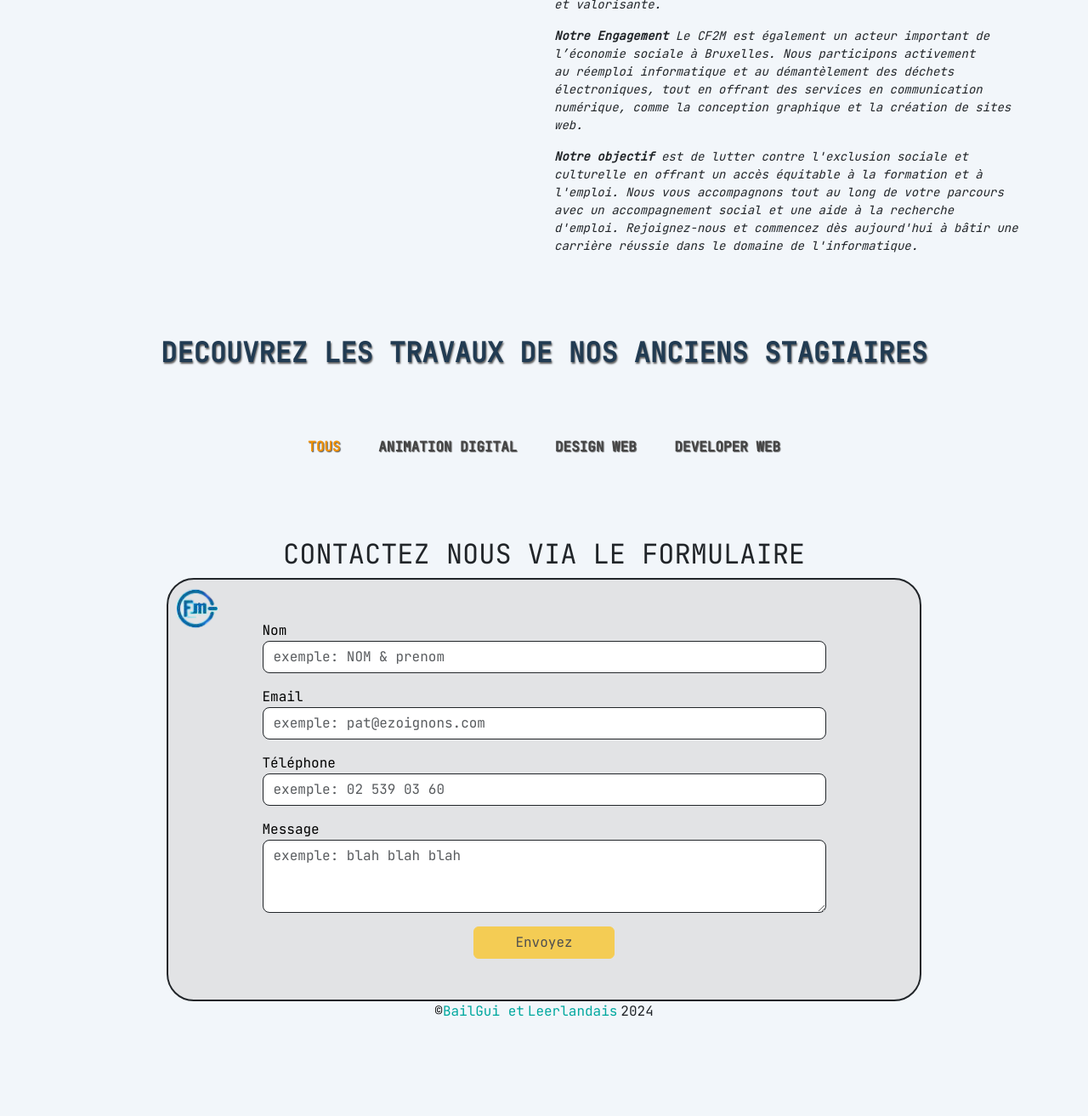
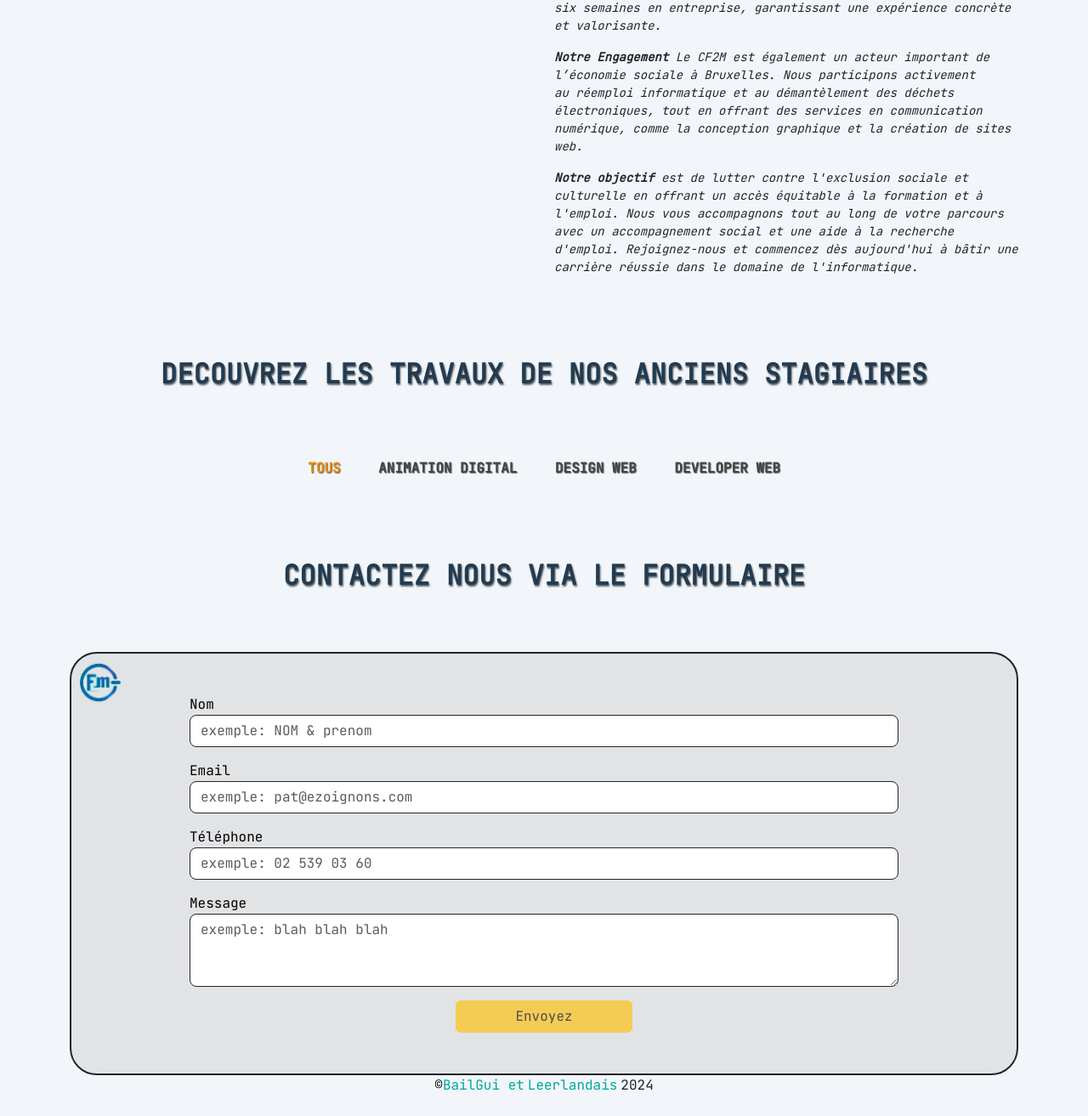
Before and after one commit to Leerlandais/JoeF2M, a PHP site: template view/publicView/public.home.html.twig in a window 1280 px wide. Shown: the part 1023-2336 px from the top of the page at 85% size. Before the commit the page ends 2219 px from the top, so only its background shows below. Run offline with PHP 8.4, Linux system fonts and the light colour scheme; the template is opened without the code that fills it, so the values that code supplies are empty; some libraries are stand-ins or nearby versions.

Commit message:
majStyle

```diff
--- a/assets/css/style.css
+++ b/assets/css/style.css
@@ -379,7 +379,6 @@ h6 {
 # Hero Section
 --------------------------------------------------------------*/
 #hero {
-  width: auto;
   border-radius: 2rem;
   box-shadow: rgba(6, 24, 44, 0.4) 0px 0px 0px 2px,
               rgba(6, 24, 44, 0.65) 0px 4px 6px -1px,
@@ -448,13 +447,13 @@ h6 {
   }
 
   #hero .hero-img img {
-    width: 70%;
+    width: 100%;
   }
 }
 
 @media (max-width: 575px) {
   #hero .hero-img img {
-    width: 80%;
+    width: 100%;
   }
 }
 
--- a/view/publicView/inc/contact.section.html.twig
+++ b/view/publicView/inc/contact.section.html.twig
@@ -1,6 +1,12 @@
 {# Pour contenir le formulaire de contact #}
-<h2 class="text-dark">CONTACTEZ NOUS VIA LE FORMULAIRE</h2>
-<div class="d-flex w-75 justify-content-center bg-secondary-subtle border border-2 border-dark rounded-5 py-5 position-relative">
+ <section id="contact">
+      <div class="container" data-aos="fade-up">
+        <div class="section-title">
+          <h2>CONTACTEZ NOUS VIA LE FORMULAIRE</h2>
+        </div>
+            <div class="row content">
+                <div class="col-md-12 justify-content-center" data-aos="fade-right">
+<div class="d-flex justify-content-center bg-secondary-subtle border border-2 border-dark rounded-5 py-5 position-relative">
     <img src="{{ PROJECT_DIRECTORY }}/public/images/cf2m-logo-good.png"
          alt="Logo CF2M"
          class="position-absolute"
@@ -25,7 +31,10 @@
         <input class="btn btn-warning w-25 align-self-center" type="submit" value="Envoyez">
     </form>
 </div>
-
+                </div>
+            </div>
+        </div>
+    </section>
 
 {% block javascript %}
 <script src="/public/scripts/contact-form.js"></script>
--- a/view/publicView/inc/presentation.section.html.twig
+++ b/view/publicView/inc/presentation.section.html.twig
@@ -1,16 +1,16 @@
 {# Pour contenir toute du section Presentation #}
  <section id="presentation" class="features section-bg">
       <div class="container">
-        <div class="section-title">
-          <h2 data-aos="fade-in">PRESENTATION</h2>
-        </div>
         <div class="row content">
-          <div class="col-md-6 justify-content-center" data-aos="fade-right">
+          <div class="col-md-6 justify-content-center mt-5 pt-5" data-aos="fade-right">
             <img src="{{ PROJECT_DIRECTORY }}/public/images/img-colleague2.svg"
                  class="img-fluid ps-5 pt-5 "
                  alt="CF2M Presentation" />
           </div>
           <div class="col-md-6 pt-4 mt-2" data-aos="fade-left">
+          <div class="section-title">
+          <h2 data-aos="fade-in">PRESENTATION</h2>
+          </div>
             <p>
             <strong>Bienvenue au Centre de Formation 2 Mille </strong>
             Situé à Saint-Gilles, Bruxelles. Notre mission est de favoriser l'insertion sociale et professionnelle grâce à des formations diversifiées dans le domaine de l'informatique.
--- a/view/publicView/inc/projects.section.html.twig
+++ b/view/publicView/inc/projects.section.html.twig
@@ -25,6 +25,8 @@
                 <img
                   src="{{ PROJECT_DIRECTORY }}{{ project.getJoeProjImgLoc }}"
                   class="img-fluid"
+                  data-aos="zoom-in"
+                  data-aos-duration="2500"
                   alt="{{ project.getJoeProjAlt }}"
                 />
                 <div class="DiapoCf2m-links">
@@ -32,6 +34,8 @@
                     href="{{ PROJECT_DIRECTORY }}{{ project.getJoeProjImgLoc }}"
                     data-gallery="DiapoCf2mGallery"
                     class="DiapoCf2m-lightbox"
+                    data-aos="zoom-in"
+                    data-aos-duration="2500"
                     title=""
                     ><i class="bi bi-plus"></i
                   ></a>
--- a/view/publicView/public.home.html.twig
+++ b/view/publicView/public.home.html.twig
@@ -3,42 +3,34 @@
 
 {% block content %}
         {% block hero %}
-                <section id="hero" class="mb-5 mt-5">
-      <div class="container">
-        <div class="row d-flex align-items-center p-5">
+                <section id="hero" class="m-5">
+      <div class="container-fluid">
+        <div class="row content align-items-center pt-5 pb-5">
           <div
-            class="col-lg-5 py-5 py-lg-0 order-1 order-lg-1"
+            class="col-lg-5 py-lg-0 order-1 order-lg-1"
             data-aos="fade-right"
           >
-            <h1>
+            <h1 class="ps-5">
               FORMATIONS <br /> PROFESSIONNELLES
             </h1>
-            <h2>des métiers du numérique <br />
+            <h2 class="ps-5">des métiers du numérique <br />
                 pour chercheurs et chercheuses d'emploi</h2>
                 </div>
                 <div
             class="col-lg-2 py-5 py-lg-0 order-2 order-lg-1">
-            <a href="#"
-               target="_blank"
-               class="scrollto">
-                    <img src="{{ PROJECT_DIRECTORY }}/public/images/contact-button.png"
-                         data-aos="fade-up"
-                         data-aos-anchor-placement="top-bottom"
-                         alt="Contact Button"></a>
+            <a href="#" target="_blank" class="scrollto"><img src="../public/images/contact-button.png" data-aos="fade-up" data-aos-anchor-placement="top-bottom"></a>
           </div>
           <div
             class="col-lg-5 order-1 order-lg-3 hero-img"
             data-aos="fade-left"
           >
-            <img src="{{ PROJECT_DIRECTORY }}/public/images/img-colleague.svg"
-                 class="img-fluid ms-5 ps-5"
-                 alt="Photo Accueil" />
+            <img src="../public/images/img-colleague.svg" class="img-fluid ms-5 ps-5" alt="Photo Accueil" />
           </div>
         </div>
       </div>
     </section>
     <!-- End Hero -->
-
+                </div>
         {% endblock %} {# end hero #}
 
         {% block presentation %}
--- a/view/template.html.twig
+++ b/view/template.html.twig
@@ -34,7 +34,7 @@
 {% endblock %} {# end head #}
 
 
-{% block bodyClass %} "d-flex flex-column justify-content-center container-fluid align-items-center px-5" {% endblock %}
+{% block bodyClass %} "justify-content-center container-fluid align-items-center" {% endblock %}
 
 {% block navBar %}
 <div class="container sticky-top">
```
